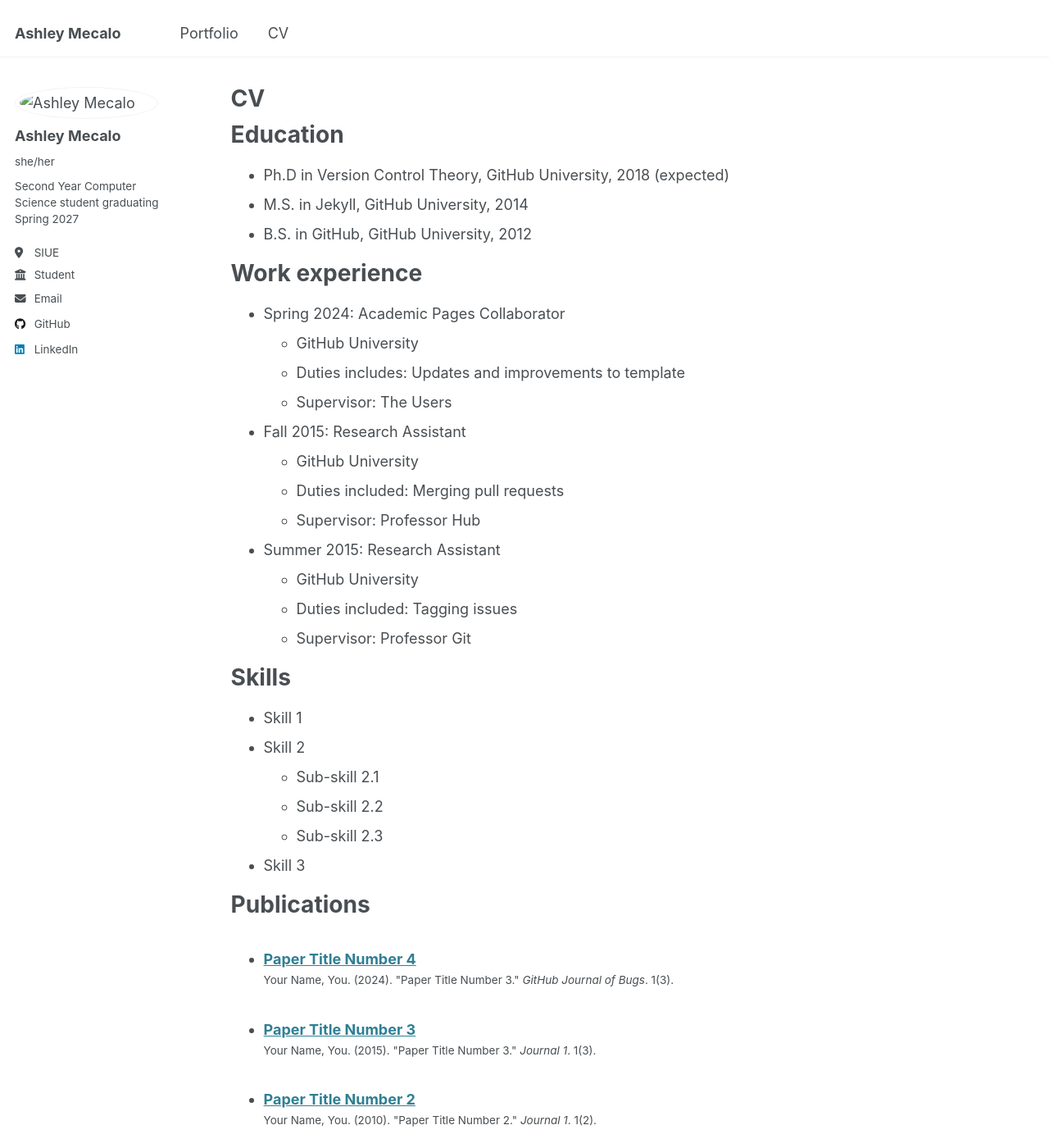
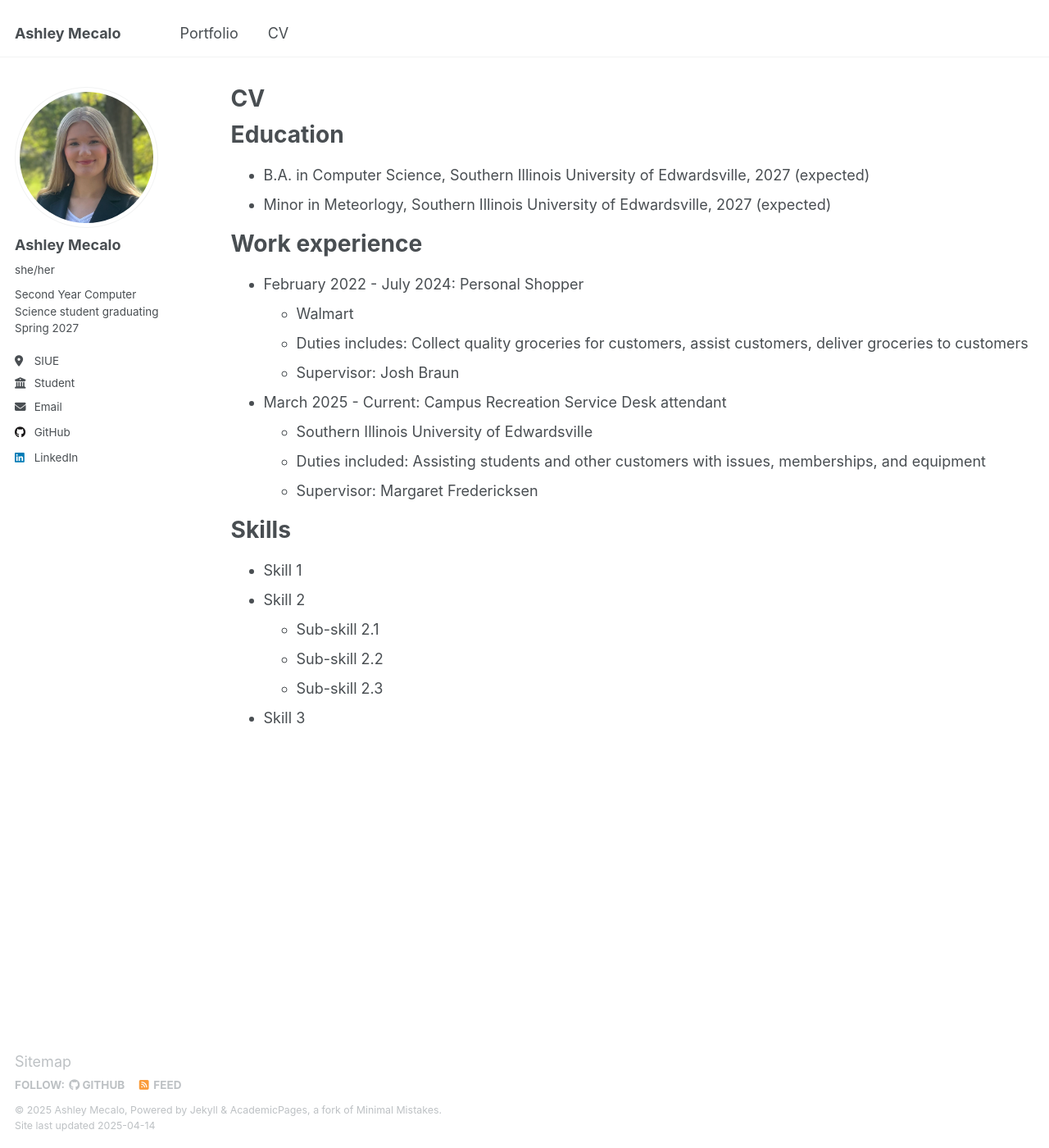
Before and after one commit to mecalash/mecalash.github.io, a Jekyll site: the page built from _pages/cv.md, in a window 1280 px wide and 1400 px high. Shown: the whole window at 82% size. Built offline with Jekyll 4.4.1, drawn with Linux system fonts in a browser that asks for light colours; some of the changed text lies outside the part shown.

Commit message:
Pushing more files, hopefully last

```diff
--- a/_config.yml
+++ b/_config.yml
@@ -22,7 +22,7 @@ repository               : "mecalash/mecalash.github.io.git"
 #               Additional customization can be done by editing /_includes/author-profile.html
 author:
   # Biographic information
-  avatar           : c:\Users\mecal\Downloads\Headshot.PNG
+  avatar           : "Headshot.PNG"
   name             : "Ashley Mecalo"
   pronouns         : "she/her"
   bio              : "Second Year Computer Science student graduating Spring 2027"
--- a/_pages/cv.md
+++ b/_pages/cv.md
@@ -11,26 +11,21 @@ redirect_from:
 
 Education
 ======
-* Ph.D in Version Control Theory, GitHub University, 2018 (expected)
-* M.S. in Jekyll, GitHub University, 2014
-* B.S. in GitHub, GitHub University, 2012
+* B.A. in Computer Science, Southern Illinois University of Edwardsville, 2027 (expected)
+* Minor in Meteorlogy, Southern Illinois University of Edwardsville, 2027 (expected)
 
 Work experience
 ======
-* Spring 2024: Academic Pages Collaborator
-  * GitHub University
-  * Duties includes: Updates and improvements to template
-  * Supervisor: The Users
+* February 2022 - July 2024: Personal Shopper
+  * Walmart
+  * Duties includes: Collect quality groceries for customers, assist customers, deliver groceries to customers
+  * Supervisor: Josh Braun
 
-* Fall 2015: Research Assistant
-  * GitHub University
-  * Duties included: Merging pull requests
-  * Supervisor: Professor Hub
+* March 2025 - Current: Campus Recreation Service Desk attendant
+  * Southern Illinois University of Edwardsville
+  * Duties included: Assisting students and other customers with issues, memberships, and equipment
+  * Supervisor: Margaret Fredericksen
 
-* Summer 2015: Research Assistant
-  * GitHub University
-  * Duties included: Tagging issues
-  * Supervisor: Professor Git
 
 Skills
 ======
@@ -40,25 +35,3 @@ Skills
   * Sub-skill 2.2
   * Sub-skill 2.3
 * Skill 3
-
-Publications
-======
-  <ul>{% for post in site.publications reversed %}
-    {% include archive-single-cv.html %}
-  {% endfor %}</ul>
-
-Talks
-======
-  <ul>{% for post in site.talks reversed %}
-    {% include archive-single-talk-cv.html  %}
-  {% endfor %}</ul>
-
-Teaching
-======
-  <ul>{% for post in site.teaching reversed %}
-    {% include archive-single-cv.html %}
-  {% endfor %}</ul>
-
-Service and leadership
-======
-* Currently signed in to 43 different slack teams
--- a/_portfolio/portfolio-2.html
+++ b/_portfolio/portfolio-2.html
@@ -1,6 +1,6 @@
 ---
-title: "Portfolio item number 2"
-excerpt: "Short description of portfolio item number 2 <br/><img src='/images/500x300.png'>"
+title: "SQL MAMP database"
+excerpt: "Working SQL database, pictured is registered users <br/><img src='/files/MAMPex.png'>"
 collection: portfolio
 ---
 
```
Also changed, not shown: _portfolio/portfolio-1.md (+2 -2 lines), files/LogDollarsEx.png (added), files/MAMPex.png (added), images/Headshot.PNG (added), 1 other file.
